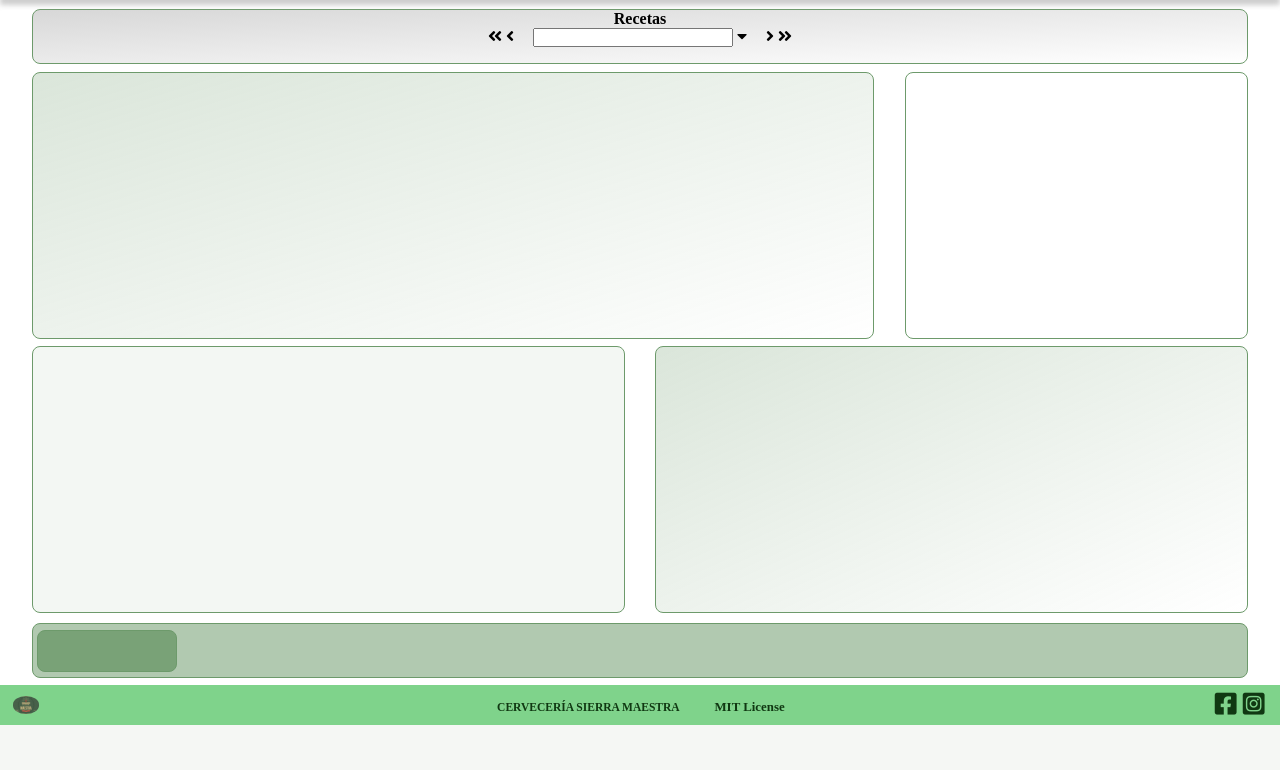
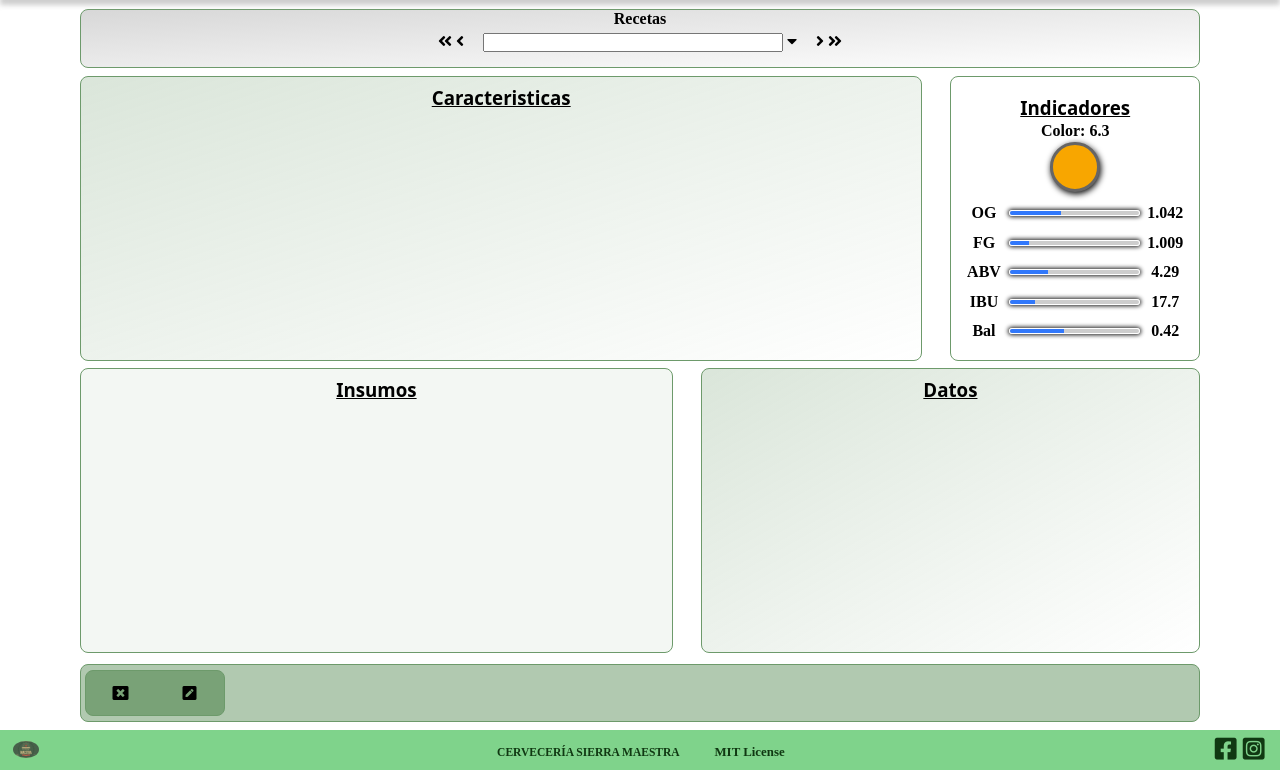
Before and after one commit to FamiliaProgramando/stock, a Flask app: page /nueva-coccion in a window 1280 px wide. Shown: the part 75-845 px from the top of the page. Before the commit the page ends 800 px from the top, so only its background shows below. Run offline with Flask 2, Linux system fonts and the light colour scheme; parts of the project's set-up code (start-up, migrations or seed data) failed here and were passed over.

Commit message:
UPDATE: barras de indicadores en nuevaCoccion

```diff
--- a/stock/static/css/styleCoccion.css
+++ b/stock/static/css/styleCoccion.css
@@ -3,7 +3,7 @@
 #main {
   display: grid;
   background-color: white;
-  grid-template-columns: 47.5% 20% 27.5%;
+  grid-template-columns: 47.5% 20% minmax(20%, 200px);
   grid-template-rows: 10% 40% 40% 10%;
  }
 
@@ -25,7 +25,11 @@
 }
 
 #input {
-  width: 200px;
+  width: 300px;
+}
+
+#selector {
+  margin-top: inherit;
 }
 
 #desplegable ul {
@@ -42,16 +46,94 @@
   border-radius: 8px;
   background-image: linear-gradient(to bottom right, #6d9a6b40, #6d9a6b00);
   border: solid 1px #6d9a6b;
+  text-align: center;
 }
 
 #indicadores {
   background-color: #6d9a6b00;
   width: 97.5%;
   height: 97.5%;
-  display: inline-block;
+  display: grid;
+  grid-template-columns: max-content auto max-content;
+  grid-template-rows: 1fr max-content 2fr 1fr 1fr 1fr 1fr 1fr;
   justify-self: right;
   border-radius: 8px;
   border: solid 1px #6d9a6b;
+  text-align: center;
+  padding: 10px;
+  grid-gap: 2px 2px;
+}
+
+#indicadores h3 {
+  grid-column: 1/4;
+}
+
+
+#color {
+  grid-column: 1/4;
+}
+
+
+.barra {
+  background-color: rgba(189, 189, 189, 0.75);
+  height: 6px;
+  display: block;
+  border-radius: 3px;
+  border: 1px solid white;
+  overflow: hidden;
+  box-shadow: 0 0 4px 1px #000000e6;
+}
+
+.barra span {
+  height: 6px;
+  float: left;
+  background: #3178fb;
+}
+
+#og {
+  width: 40%;
+}
+
+
+#fg {
+  width: 15%;
+}
+
+#abv {
+  width: 30%;
+}
+
+#ibu {
+  width: 20%;
+}
+
+#balance {
+  width: 42%;
+}
+
+#balanceBar {
+
+}
+
+#indicadores li {
+  list-style-type: none;
+  margin-top: 6px;
+}
+
+.valorIndicador {
+  display: contents;
+}
+
+#circuloColor {
+  grid-column: 1/4;
+  width: 50PX;
+  height: 50PX;
+  justify-self: center;
+  border-radius: 100%;
+  background-color: #F8A600;
+  border: solid rgb(102, 101, 101);
+  box-shadow: 1px 2px 6px 0px rgb(0 0 0);
+  margin-bottom: 10px;
 }
 
 #insumos {
@@ -60,6 +142,7 @@
   height: 97.5%;
   border-radius: 8px;
   border: solid 1px #6d9a6b;
+  text-align: center;
 }
 
 #datos {
@@ -70,6 +153,13 @@
   border-radius: 8px;
   border: solid 1px #6d9a6b;
   background-image: linear-gradient(to bottom right, #6d9a6b40, #6d9a6b00);
+  text-align: center;
+}
+
+h3 {
+  margin-top: 8px;
+  font-family: system-ui;
+  text-decoration: underline;
 }
 
 
@@ -92,4 +182,17 @@
   border-radius: 8px;
   border: solid 1px #6d9a6b;
   align-self: center;
+  display: grid;
+  grid-template-columns: 50% 50%;
+  justify-items: center;
+  align-content: center;
 }
+
+#botonesEdit i {
+  font-size: 220%;
+}
+
+
+
+
+/* Barras de progreso */
--- a/stock/templates/nuevaCoccion.html
+++ b/stock/templates/nuevaCoccion.html
@@ -26,19 +26,50 @@
 
   </div>
   <div id="caracteristicas">
-
+    <h3>Caracteristicas</h3>
   </div>
   <div id="indicadores">
+    <h3 class="titulo">Indicadores</h3>
+    <H4 id="color">Color: 6.3</H4>
+    <div id="circuloColor">
+    </div>
+    <h4 class="tipoIndicador">OG</h4>
+    <li>
+      <span class="barra"><span id="og"></span></span>
+    </li>
+    <h4 class="valorIndicador">1.042</h4>
+    <h4 class="tipoIndicador">FG</h4>
+    <li>
+      <span class="barra"><span id="fg"></span></span>
+    </li>
+    <h4 class="valorIndicador">1.009</h4>
+    <h4 class="tipoIndicador">ABV</h4>
+    <li>
+      <span class="barra"><span id="abv"></span></span>
+    </li>
+    <h4 class="valorIndicador">4.29</h4>
+    <h4 class="tipoIndicador">IBU</h4>
+    <li>
+      <span class="barra"><span id="ibu"></span></span>
+    </li>
+    <h4 class="valorIndicador">17.7</h4>
+    <h4 class="tipoIndicador">Bal</h4>
+    <li>
+      <span class="barra" id="balanceBar"><span id="balance"></span></span>
+    </li>
+    <h4 class="valorIndicador">0.42</h4>
 
   </div>
   <div id="insumos">
-
+    <h3>Insumos</h3>
   </div>
   <div id="datos">
-
+    <h3>Datos</h3>
   </div>
   <div id="navEdit">
     <div id="botnesEdit">
+      <i class="fas fa-window-close"></i>
+      <i class="fas fa-pen-square"></i>
 
     </div>
   </div>
```
